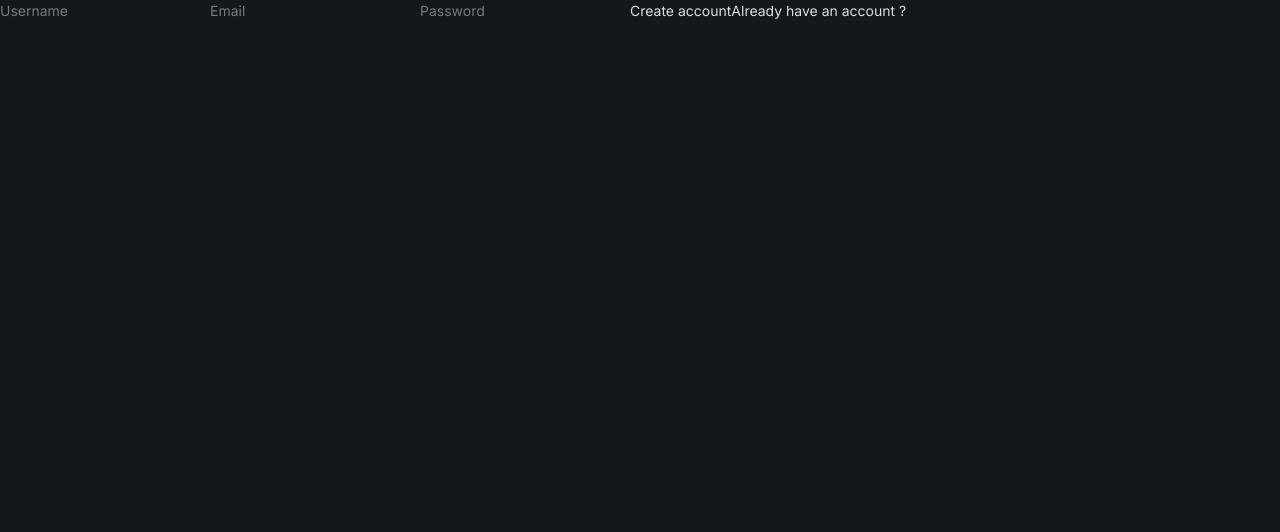
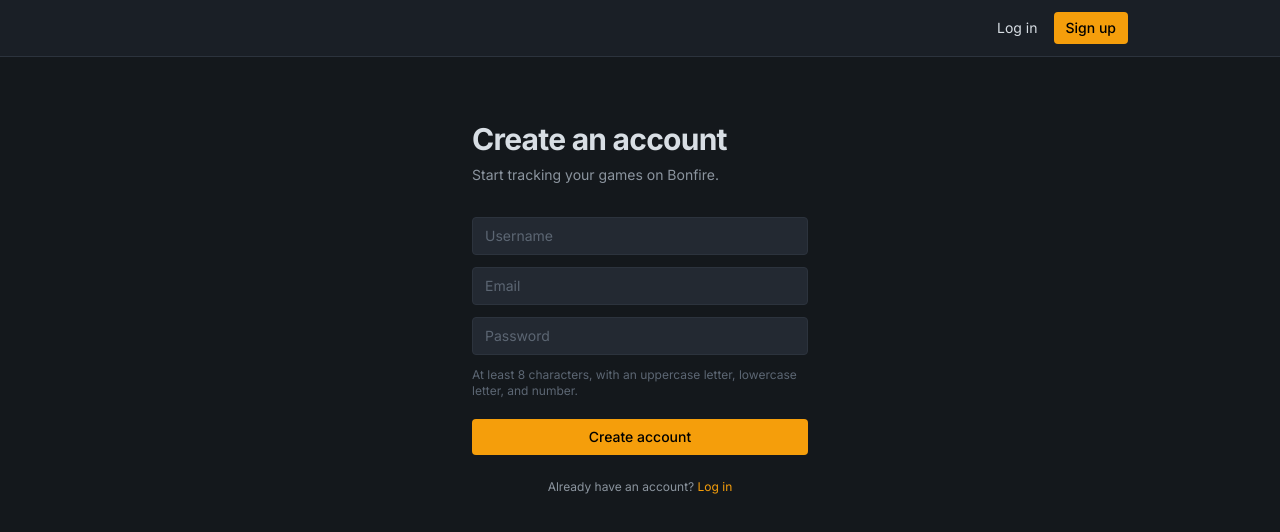
Before and after one commit to Stenca/game-backlog, a React (Vite) app in the folder frontend/: page /register in a window 1280 px wide. Shown: the top 532 px of the page. Built offline with nearby package versions, Linux system fonts and the light colour scheme.

Commit message:
feat: header, landing as component, login and register pages

```diff
--- a/frontend/src/App.tsx
+++ b/frontend/src/App.tsx
@@ -1,20 +1,27 @@
 import "./App.css";
+import Header from "./components/Header";
 import ProtectedRoute from "./components/ProtectedRoute";
 import Games from "./routes/Games";
+import Landing from "./routes/Landing";
 import Login from "./routes/Login";
 import Register from "./routes/Register";
 import { Routes, Route, Navigate } from "react-router-dom";
 
 function App() {
   return (
+    <div>
+      <Header />
       <Routes>
+        <Route path="/" element={<Landing />}></Route>
         <Route path="/login" element={<Login />} />
         <Route path="register" element={<Register />} />
+
         <Route element={<ProtectedRoute />}>
-        <Route path="/" element={<Games />} />
+          <Route path="/games" element={<Games />} />
         </Route>
         <Route path="*" element={<Navigate to="/" replace />} />
       </Routes>
+    </div>
   );
 }
 
--- /dev/null
+++ b/frontend/src/components/Header.tsx
@@ -0,0 +1,51 @@
+import { Link, useNavigate } from "react-router-dom";
+import { useAuthStore } from "../stores/authStore";
+
+export default function Header() {
+  const user = useAuthStore((s) => s.user);
+  const logout = useAuthStore((s) => s.logout);
+  const navigate = useNavigate();
+
+  function handleLogout() {
+    logout();
+    navigate("/login");
+  }
+
+  return (
+    <header className="sticky top-0 z-20 border-b border-border bg-surface/95 backdrop-blur">
+      <div className="mx-auto flex max-w-5xl items-center px-6 py-3">
+        <nav className="ml-auto flex items-center gap-4">
+          {user ? (
+            <>
+              <span className="text-base">
+                Welcome back,{" "}
+                <span className="font-medium text-accent">{user.username}</span>
+              </span>
+              <button
+                onClick={handleLogout}
+                className="rounded border border-border px-3 py-1.5 text-sm text-ink-muted transition-colors hover:border-accent hover:text-accent"
+              >
+                Log out
+              </button>
+            </>
+          ) : (
+            <>
+              <Link
+                to="/login"
+                className="text-sm transition-colors hover:text-accent"
+              >
+                Log in
+              </Link>
+              <Link
+                to="/register"
+                className="rounded bg-accent px-3 py-1.5 text-sm font-medium text-black transition-colors hover:bg-accent-hover"
+              >
+                Sign up
+              </Link>
+            </>
+          )}
+        </nav>
+      </div>
+    </header>
+  );
+}
--- a/frontend/src/routes/Games.tsx
+++ b/frontend/src/routes/Games.tsx
@@ -27,9 +27,7 @@ export default function Games() {
   const [details, setDetails] = useState<GameDetails | null>(null);
   const [platform, setPlatform] = useState<Platform | null>(null);
   const [status, setStatus] = useState<Status>("backlog");
-
-  const logout = useAuthStore((s) => s.logout);
-  const user = useAuthStore((s) => s.user);
+  const [searchKey, setSearchKey] = useState(0);
 
   async function load() {
     setError("");
@@ -67,6 +65,7 @@ export default function Games() {
     setDetails(null);
     setPlatform(null);
     setStatus("backlog");
+    setSearchKey((k) => k + 1);
   }
 
   async function handleAdd(e: React.SubmitEvent) {
@@ -118,20 +117,6 @@ export default function Games() {
 
   return (
     <div className="min-h-screen bg-bg">
-      <header className="border-b border-border bg-surface px-6 py-3">
-        <div className="mx-auto flex max-w-5xl items-center justify-between">
-          <span className="text-sm font-medium text-ink-muted">
-            {user?.username}
-          </span>
-          <button
-            onClick={logout}
-            className="text-xs text-ink-muted transition-colors hover:text-ink"
-          >
-            Log out
-          </button>
-        </div>
-      </header>
-
       <main className="mx-auto max-w-5xl px-6 py-8">
         <div className="mb-5">
           <div className="mb-5 flex flex-wrap items-baseline gap-x-4 gap-y-1">
@@ -149,6 +134,7 @@ export default function Games() {
         </div>
         <form onSubmit={handleAdd} className="mb-8">
           <GameSearch
+            key={searchKey}
             onSelect={handleSelect}
             selected={selected}
             onClear={handleClearSelection}
--- /dev/null
+++ b/frontend/src/routes/Landing.tsx
@@ -0,0 +1,34 @@
+import { Link } from "react-router-dom";
+import { useAuthStore } from "../stores/authStore";
+import { Navigate } from "react-router-dom";
+
+export default function Landing() {
+  const user = useAuthStore((s) => s.user);
+  if (user) return <Navigate to="/games" replace />;
+
+  return (
+    <div className="mx-auto max-w-2xl px-6 py-24 text-center">
+      <h1 className="text-6xl font-bold tracking-tight text-ink">
+        <span className="text-accent">Bon</span>fire.
+      </h1>
+      <p className="mt-4 text-lg text-ink-muted">
+        Track your games. Take notes as you progress.
+      </p>
+
+      <div className="mt-10 flex justify-center gap-3">
+        <Link
+          to="/register"
+          className="rounded bg-accent px-5 py-2 text-sm font-medium text-black transition-colors hover:bg-accent-hover"
+        >
+          Get started
+        </Link>
+        <Link
+          to="/login"
+          className="rounded border border-border px-5 py-2 text-sm text-ink-muted transition-colors hover:border-ink-muted hover:text-ink"
+        >
+          Log in
+        </Link>
+      </div>
+    </div>
+  );
+}
--- a/frontend/src/routes/Login.tsx
+++ b/frontend/src/routes/Login.tsx
@@ -1,6 +1,6 @@
 import { useState } from "react";
+import { Link, useNavigate } from "react-router-dom";
 import { useAuthStore } from "../stores/authStore";
-import { Link, useNavigate } from "react-router-dom";
 import { apiFetch } from "../api";
 
 export default function Login() {
@@ -10,7 +10,7 @@ export default function Login() {
   const login = useAuthStore((s) => s.login);
   const navigate = useNavigate();
 
-  async function handleSubmit(e: React.SubmitEvent<HTMLFormElement>) {
+  async function handleSubmit(e: React.SubmitEvent) {
     e.preventDefault();
     setError("");
     try {
@@ -22,28 +22,62 @@ export default function Login() {
         },
       );
       login(data.token, data.user);
-      navigate("/");
+      navigate("/games");
     } catch (err) {
       setError(err instanceof Error ? err.message : "Login failed");
     }
   }
 
   return (
-    <form onSubmit={handleSubmit}>
+    <div className="mx-auto max-w-sm px-6 py-16">
+      <h1 className="mb-2 text-3xl font-bold tracking-tight text-ink">
+        Log in
+      </h1>
+      <p className="mb-8 text-sm text-ink-muted">Welcome back to Bonfire.</p>
+
+      <form onSubmit={handleSubmit} className="flex flex-col gap-3">
         <input
+          type="email"
           value={email}
           onChange={(e) => setEmail(e.target.value)}
           placeholder="Email"
+          autoComplete="email"
+          required
+          className="rounded border border-border bg-surface-2 px-3 py-2 text-sm text-ink placeholder:text-ink-dim focus:border-ink-muted focus:outline-none"
         />
         <input
           type="password"
           value={password}
           onChange={(e) => setPassword(e.target.value)}
           placeholder="Password"
+          autoComplete="current-password"
+          required
+          className="rounded border border-border bg-surface-2 px-3 py-2 text-sm text-ink placeholder:text-ink-dim focus:border-ink-muted focus:outline-none"
         />
-      <button type="submit">Log in</button>
-      {error && <p>{error}</p>}
-      <Link to="/register">Create account</Link>
+
+        {error && (
+          <p className="rounded border border-red-900 bg-red-950/40 px-3 py-2 text-sm text-red-400">
+            {error}
+          </p>
+        )}
+
+        <button
+          type="submit"
+          className="mt-2 rounded bg-accent px-4 py-2 text-sm font-medium text-black transition-colors hover:bg-accent-hover"
+        >
+          Log in
+        </button>
       </form>
+
+      <p className="mt-6 text-center text-xs text-ink-muted">
+        Don't have an account?{" "}
+        <Link
+          to="/register"
+          className="text-accent transition-colors hover:text-accent-hover"
+        >
+          Sign up
+        </Link>
+      </p>
+    </div>
   );
 }
--- a/frontend/src/routes/Register.tsx
+++ b/frontend/src/routes/Register.tsx
@@ -1,6 +1,6 @@
 import { useState } from "react";
+import { Link, useNavigate } from "react-router-dom";
 import { useAuthStore } from "../stores/authStore";
-import { Link, useNavigate } from "react-router-dom";
 import { apiFetch } from "../api";
 
 export default function Register() {
@@ -11,7 +11,7 @@ export default function Register() {
   const login = useAuthStore((s) => s.login);
   const navigate = useNavigate();
 
-  async function handleSubmit(e: React.SubmitEvent<HTMLFormElement>) {
+  async function handleSubmit(e: React.SubmitEvent) {
     e.preventDefault();
     setError("");
     try {
@@ -23,33 +23,81 @@ export default function Register() {
         },
       );
       login(data.token, data.user);
-      navigate("/");
+      navigate("/games");
     } catch (err) {
       setError(err instanceof Error ? err.message : "Registration failed");
     }
   }
 
   return (
-    <form onSubmit={handleSubmit}>
+    <div className="mx-auto max-w-sm px-6 py-16">
+      <h1 className="mb-2 text-3xl font-bold tracking-tight text-ink">
+        Create an account
+      </h1>
+      <p className="mb-8 text-sm text-ink-muted">
+        Start tracking your games on Bonfire.
+      </p>
+
+      <form onSubmit={handleSubmit} className="flex flex-col gap-3">
         <input
+          type="text"
           value={username}
           onChange={(e) => setUsername(e.target.value)}
           placeholder="Username"
+          autoComplete="username"
+          required
+          minLength={3}
+          maxLength={20}
+          className="rounded border border-border bg-surface-2 px-3 py-2 text-sm text-ink placeholder:text-ink-dim focus:border-ink-muted focus:outline-none"
         />
         <input
+          type="email"
           value={email}
           onChange={(e) => setEmail(e.target.value)}
           placeholder="Email"
+          autoComplete="email"
+          required
+          className="rounded border border-border bg-surface-2 px-3 py-2 text-sm text-ink placeholder:text-ink-dim focus:border-ink-muted focus:outline-none"
         />
         <input
           type="password"
           value={password}
           onChange={(e) => setPassword(e.target.value)}
           placeholder="Password"
+          autoComplete="new-password"
+          required
+          minLength={8}
+          className="rounded border border-border bg-surface-2 px-3 py-2 text-sm text-ink placeholder:text-ink-dim focus:border-ink-muted focus:outline-none"
         />
-      <button type="submit">Create account</button>
-      {error && <p>{error}</p>}
-      <Link to="/login">Already have an account ?</Link>
+
+        <p className="text-xs text-ink-dim">
+          At least 8 characters, with an uppercase letter, lowercase letter, and
+          number.
+        </p>
+
+        {error && (
+          <p className="rounded border border-red-900 bg-red-950/40 px-3 py-2 text-sm text-red-400">
+            {error}
+          </p>
+        )}
+
+        <button
+          type="submit"
+          className="mt-2 rounded bg-accent px-4 py-2 text-sm font-medium text-black transition-colors hover:bg-accent-hover"
+        >
+          Create account
+        </button>
       </form>
+
+      <p className="mt-6 text-center text-xs text-ink-muted">
+        Already have an account?{" "}
+        <Link
+          to="/login"
+          className="text-accent transition-colors hover:text-accent-hover"
+        >
+          Log in
+        </Link>
+      </p>
+    </div>
   );
 }
```
Lines whose indentation alone changed are shown as unchanged.
